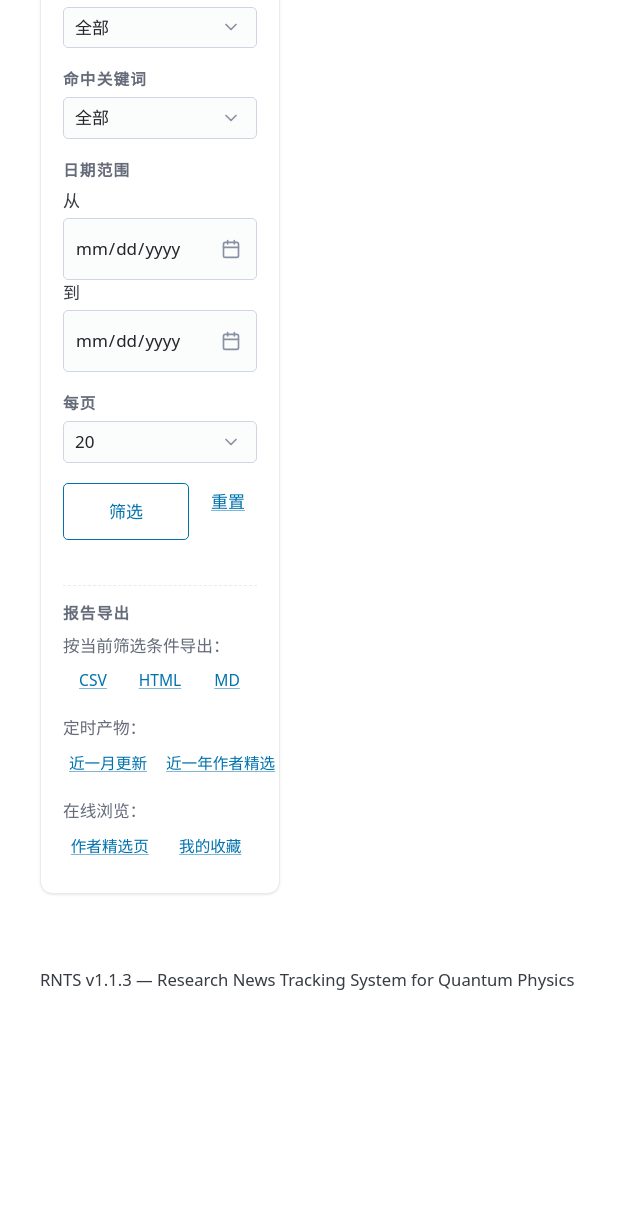
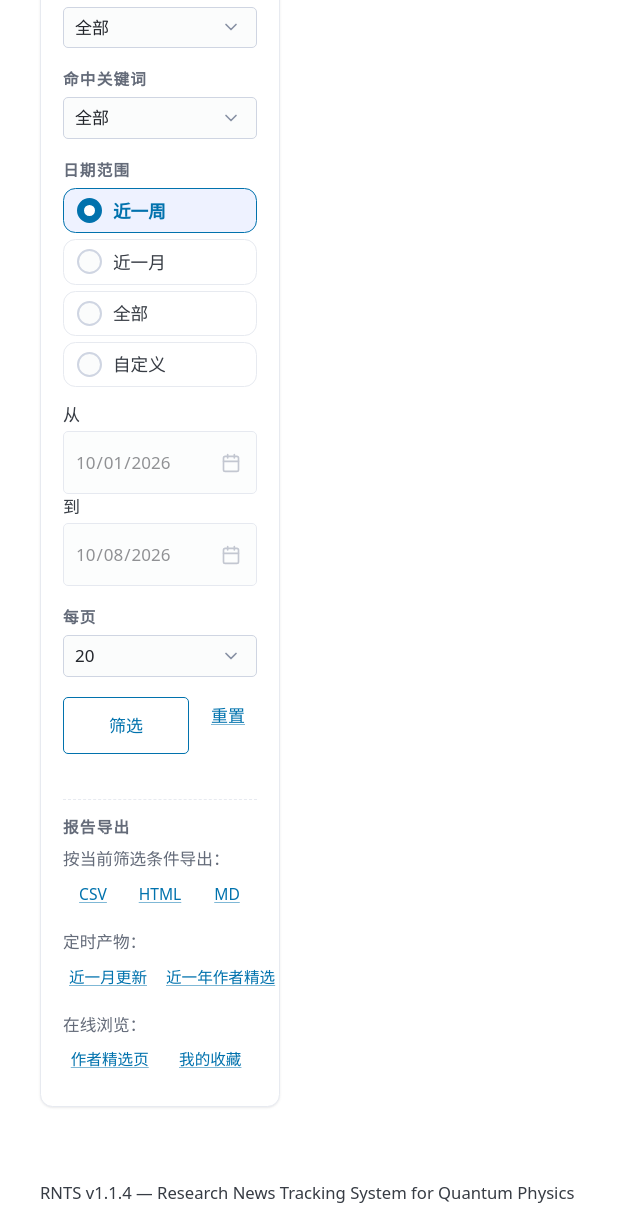
Before and after one commit to ZiyueHua/RNTS, a FastAPI app: page / in a window 1280 px wide. Shown: the part 507-1734 px from the top of the page, without its empty margins (0-640 px from the left). Before the commit the page ends 1497 px from the top, so only its background shows below. Run offline with FastAPI, Linux system fonts and the light colour scheme; some libraries are stand-ins or nearby versions.

Commit message:
v1.1.4: 列表页日期预设 + 来源过滤 arxiv + 收藏页徽章对比度 (#3)
本次更新包含 3 项独立改进，均已通过 8000 端口浏览器验证：

1. 日期范围快捷预设（默认「近一周」）
   - 后端 app/routes.py 新增 date_preset 参数（week/month/all/custom）
   - 前端 templates/index.html 加 4 选 1 的 segmented control
   - 分页链接 paper_list.html 透传 date_preset
   - CSS static/css/custom.css：竖排布局（4 个 radio 各占一行），避免
     「近一周」3 个字在窄 segment 里被逐字换行成竖排
   - JS 联动：选「自定义」以外时禁用 date_from/date_to 输入框

2. 来源下拉加「不显示 arXiv（只看已发表）」选项
   - 使用特殊值 __exclude_arxiv__ 避免和 rss source name 冲突
   - 后端命中时改用 Paper.source != 'arxiv'（仅匹配 name 字段，
     不影响 extractor=arxiv 的其它源）

3. 收藏页 .group-count 徽章对比度
   - 默认态：靛蓝紫文字 + 淡靛蓝背景，从 1.4:1 提到 4.6:1（WCAG AA）
   - active 态：白色文字 + 实色靛蓝背景，8.6:1（WCAG AAA）
   - 加 min-width: 1.5rem + text-align: center 让单数字也保持胶囊宽度

附带：版本号 1.1.3 → 1.1.4，README 顶部说明同步，新增
更新说明_v1.1.4.md 详细描述。

```diff
--- a/app/__init__.py
+++ b/app/__init__.py
@@ -3,4 +3,4 @@
 # 版本号唯一来源：main（FastAPI 元信息 / 启动日志）、reports（报告页脚）、
 # routes（导出页脚）、页面模板（页脚）都从这里取，避免各写一份导致版本号不一致
 # （历史上报告与导出页脚曾长期停留在 v2.0）。
-__version__ = "1.1.3"
+__version__ = "1.1.4"
--- a/app/routes.py
+++ b/app/routes.py
@@ -68,22 +68,43 @@ async def index(
     search: str = Query(""),
     date_from: str = Query(""),
     date_to: str = Query(""),
+    # 日期预设：week=近一周（默认）/ month=近一月 / all=全部 / custom=用 date_from+date_to
+    # 切换预设时后端会自动覆盖前端的 date_from/date_to，避免筛选面板里残留旧值
+    date_preset: str = Query("week"),
     matched_only: int = Query(1),
 ):
     """论文列表页 —— 支持筛选/搜索/分页，HTMX 局部刷新。
 
     matched_only=1（默认）只显示命中关键词或高亮作者的文献；
     matched_only=0 显示库中全部原始文献。
+    date_preset 默认 'week'：只显示最近 7 天的文章，减少噪音。
     """
     config = load_config()
     if per_page == 0:
         per_page = config.schedule.per_page
 
+    # —— 日期预设归一化 —— unknown 当作 'all'（不应用日期过滤）
+    preset = date_preset if date_preset in ("week", "month", "all", "custom") else "all"
+    if preset == "week":
+        date_from = (datetime.now() - timedelta(days=7)).strftime("%Y-%m-%d")
+        date_to = datetime.now().strftime("%Y-%m-%d")
+    elif preset == "month":
+        date_from = (datetime.now() - timedelta(days=30)).strftime("%Y-%m-%d")
+        date_to = datetime.now().strftime("%Y-%m-%d")
+    elif preset == "all":
+        date_from = ""
+        date_to = ""
+    # preset == "custom" 时保留前端传入的 date_from / date_to 原样
+
     query = db.query(Paper)
 
     # 基础筛选（不依赖命中判定，可下推到 SQL）
     if source:
-        query = query.filter(Paper.source == source)
+        # 特殊值 "__exclude_arxiv__"：在 UI 里代表"不显示 arXiv（只看已发表）"
+        if source == "__exclude_arxiv__":
+            query = query.filter(Paper.source != "arxiv")
+        else:
+            query = query.filter(Paper.source == source)
     if search:
         search_term = f"%{search}%"
         query = query.filter(
@@ -145,6 +166,7 @@ async def index(
                     "search": search,
                     "date_from": date_from,
                     "date_to": date_to,
+                    "date_preset": preset,
                     "per_page": per_page,
                     "matched_only": matched_only,
                 },
@@ -170,6 +192,7 @@ async def index(
                 "search": search,
                 "date_from": date_from,
                 "date_to": date_to,
+                "date_preset": preset,
                 "per_page": per_page,
                 "matched_only": matched_only,
             },
--- a/static/css/custom.css
+++ b/static/css/custom.css
@@ -301,6 +301,66 @@
 
 .filter-panel .check-row span {
     line-height: 1.35;
+}
+
+/* 日期范围快捷预设：4 个 radio 垂直堆叠（每个占满整行），用 Pico 默认的 ⭕ radio。
+   之前用横排 segmented control 在窄面板里文字显示不全，改成竖排后 segment 宽度
+   = 面板宽度，文字自然放得下，不需要 white-space: nowrap。
+   选「自定义」以外时由 JS 禁用下方两个 date 输入框，避免误用陈旧值。 */
+.filter-panel .date-preset {
+    border: 0;
+    padding: 0;
+    margin: 0 0 0.75rem;
+    display: block;
+}
+.filter-panel .date-preset .seg {
+    display: flex;
+    align-items: center;
+    gap: 0.55rem;
+    width: 100%;
+    margin: 0 0 0.3rem;
+    padding: 0.42rem 0.65rem;
+    border: 1px solid var(--rnt-border);
+    border-radius: var(--rnt-radius);
+    background: var(--pico-card-background-color);
+    cursor: pointer;
+    transition: background 0.15s ease, border-color 0.15s ease;
+}
+.filter-panel .date-preset .seg:last-child {
+    margin-bottom: 0;
+}
+.filter-panel .date-preset .seg:hover {
+    border-color: var(--pico-primary);
+    background: var(--rnt-accent-soft);
+}
+.filter-panel .date-preset .seg input[type="radio"] {
+    /* 恢复 Pico 默认的 ⭕ radio（不再绝对定位隐藏） */
+    margin: 0;
+    flex: 0 0 auto;
+}
+.filter-panel .date-preset .seg span {
+    color: var(--pico-color);
+    user-select: none;
+    font-size: 0.88rem;
+}
+/* 选中态：淡靛蓝背景 + 靛蓝紫边框 + 靛蓝紫文字（柔和不刺眼） */
+.filter-panel .date-preset .seg:has(input:checked) {
+    background: var(--rnt-accent-soft);
+    border-color: var(--pico-primary);
+}
+.filter-panel .date-preset .seg:has(input:checked) span {
+    color: var(--pico-primary);
+    font-weight: 600;
+}
+/* 兼容老浏览器（不支持 :has）：用 :checked ~ span 高亮文字 */
+.filter-panel .date-preset .seg input:checked ~ span {
+    color: var(--pico-primary);
+    font-weight: 600;
+}
+/* 禁用的日期输入框视觉：变灰，避免和「自定义」预设状态混淆 */
+.filter-panel input[type="date"]:disabled {
+    opacity: 0.5;
+    cursor: not-allowed;
 }
 
 /* 报告导出区 */.export-box {
@@ -804,15 +864,21 @@
 
 .group-count {
     font-size: 0.75rem;
-    color: var(--pico-muted-color);
-    background: var(--pico-secondary-background);
+    /* 默认态：靛蓝紫数字 + 淡靛蓝背景，对比度约 4.6:1（WCAG AA 通过），
+       比原来的「浅灰文字 + 浅灰背景」（~1.4:1）清晰很多。 */
+    color: var(--pico-primary);
+    background: var(--rnt-accent-soft);
     border-radius: 1rem;
     padding: 0.05rem 0.5rem;
+    font-weight: 600;
+    min-width: 1.5rem;
+    text-align: center;
 }
 
 .group-item.active .group-count {
-    color: var(--pico-primary);
-    background: rgba(79, 70, 229, 0.12);
+    /* 选中态：实色靛蓝背景 + 白色数字，对比度约 8.6:1（AAA 通过）。 */
+    color: #ffffff;
+    background: var(--pico-primary);
 }
 
 .group-new {
--- a/templates/index.html
+++ b/templates/index.html
@@ -25,6 +25,8 @@
             <h3>来源</h3>
             <select name="source">
                 <option value="">全部</option>
+                {# 特殊值：只看已发表文献，隐藏 arXiv 预印本。不会和 rss_sources.name 冲突 #}
+                <option value="__exclude_arxiv__" {% if filters.source == "__exclude_arxiv__" %}selected{% endif %}>不显示 arXiv（只看已发表）</option>
                 {% for name, display in sources %}
                 <option value="{{ name }}" {% if filters.source == name %}selected{% endif %}>{{ display }}</option>
                 {% endfor %}
@@ -46,10 +48,36 @@
             </select>
 
             <h3>日期范围</h3>
+            {# 快捷预设：默认近一周，切换时由后端按 preset 自动算 date_from/date_to。
+               选「自定义」时再放开下方两个日期输入框（见底部 JS 联动）。 #}
+            <fieldset role="group" class="date-preset">
+                <label class="seg">
+                    <input type="radio" name="date_preset" value="week"
+                           {% if filters.date_preset == "week" %}checked{% endif %}>
+                    <span>近一周</span>
+                </label>
+                <label class="seg">
+                    <input type="radio" name="date_preset" value="month"
+                           {% if filters.date_preset == "month" %}checked{% endif %}>
+                    <span>近一月</span>
+                </label>
+                <label class="seg">
+                    <input type="radio" name="date_preset" value="all"
+                           {% if filters.date_preset == "all" %}checked{% endif %}>
+                    <span>全部</span>
+                </label>
+                <label class="seg">
+                    <input type="radio" name="date_preset" value="custom"
+                           {% if filters.date_preset == "custom" %}checked{% endif %}>
+                    <span>自定义</span>
+                </label>
+            </fieldset>
             <label>从</label>
-            <input type="date" name="date_from" value="{{ filters.date_from }}">
+            <input type="date" name="date_from" value="{{ filters.date_from }}"
+                   id="date-from-input">
             <label>到</label>
-            <input type="date" name="date_to" value="{{ filters.date_to }}">
+            <input type="date" name="date_to" value="{{ filters.date_to }}"
+                   id="date-to-input">
 
             <h3>每页</h3>
             <select name="per_page">
@@ -92,4 +120,34 @@
         {% include "partials/paper_list.html" %}
     </div>
 </div>
+
+<script>
+// 日期预设联动：选「自定义」以外时禁用 date_from/date_to 输入框（仅显示用，不提交时会被忽略）；
+// 切换预设时自动提交表单，让 HTMX 局部刷新。
+(function () {
+    const form = document.getElementById('filter-form');
+    if (!form) return;
+    const fromInput = document.getElementById('date-from-input');
+    const toInput = document.getElementById('date-to-input');
+
+    function syncCustomEnabled() {
+        const preset = form.querySelector('input[name="date_preset"]:checked');
+        const isCustom = preset && preset.value === 'custom';
+        if (fromInput) fromInput.disabled = !isCustom;
+        if (toInput) toInput.disabled = !isCustom;
+    }
+
+    // 初次进入时按当前 preset 决定两个输入框的启用状态
+    syncCustomEnabled();
+
+    // 切预设时联动 + 自动提交（HTMX 监听 form 的 change 事件做局部刷新）
+    form.querySelectorAll('input[name="date_preset"]').forEach(r => {
+        r.addEventListener('change', () => {
+            syncCustomEnabled();
+            // 让 HTMX 立即拿新参数刷一次
+            htmx.trigger(form, 'change');
+        });
+    });
+})();
+</script>
 {% endblock %}
--- a/templates/partials/paper_list.html
+++ b/templates/partials/paper_list.html
@@ -1,7 +1,7 @@
 {# 论文列表片段（HTMX 局部刷新） #}
 
 {# 翻页链接的公共查询串：带上全部筛选条件，保证翻页不丢条件 #}
-{% set extra %}{% if filters.source %}&source={{ filters.source }}{% endif %}{% if filters.author_group %}&author_group={{ filters.author_group }}{% endif %}{% if filters.keyword %}&keyword={{ filters.keyword }}{% endif %}{% if filters.search %}&search={{ filters.search }}{% endif %}{% if filters.date_from %}&date_from={{ filters.date_from }}{% endif %}{% if filters.date_to %}&date_to={{ filters.date_to }}{% endif %}{% if filters.per_page %}&per_page={{ filters.per_page }}{% endif %}{% if not filters.matched_only %}&matched_only=0{% endif %}{% endset %}
+{% set extra %}{% if filters.source %}&source={{ filters.source }}{% endif %}{% if filters.author_group %}&author_group={{ filters.author_group }}{% endif %}{% if filters.keyword %}&keyword={{ filters.keyword }}{% endif %}{% if filters.search %}&search={{ filters.search }}{% endif %}{% if filters.date_from %}&date_from={{ filters.date_from }}{% endif %}{% if filters.date_to %}&date_to={{ filters.date_to }}{% endif %}{% if filters.date_preset %}&date_preset={{ filters.date_preset }}{% endif %}{% if filters.per_page %}&per_page={{ filters.per_page }}{% endif %}{% if not filters.matched_only %}&matched_only=0{% endif %}{% endset %}
 
 <div class="paper-count">
     <small>共 {{ total }} 篇，第 {{ page }}/{{ total_pages }} 页
```
Also changed, not shown: 更新说明_v1.1.4.md (added, +103 -0 lines), README.md.
